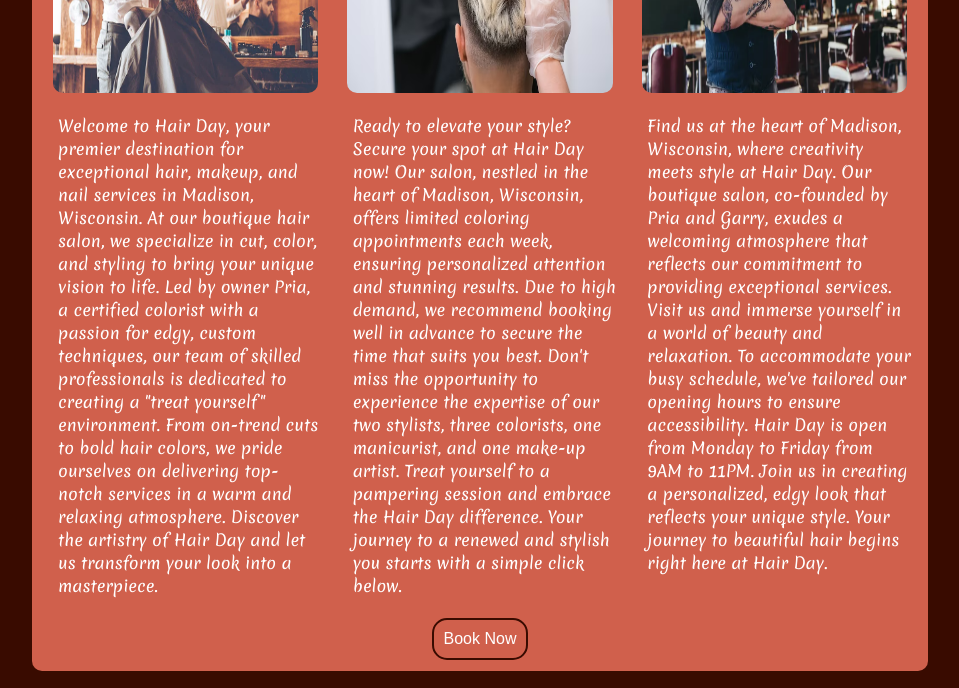
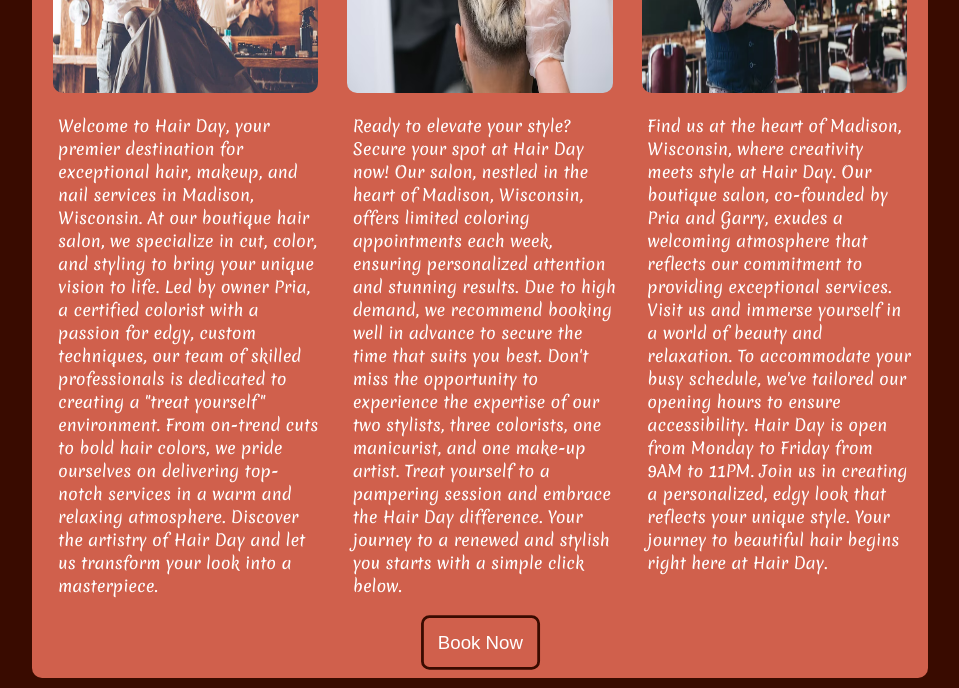
Before and after one commit to AbubakrAliFOX/Hair-Day-, a plain HTML site: page index.html in a window 1280 px wide. Shown: the part 840-1528 px from the top of the page, without its empty margins (160-1119 px from the left). Drawn offline with Linux system fonts and the light colour scheme.

Commit message:
Add button effect

```diff
--- a/style.css
+++ b/style.css
@@ -127,19 +127,41 @@ a {
 }
 
 .info button {
+  --color: #390b00;
   background: none;
   color: white;
-  border: 2px solid #390b00;
+  border: 2px solid var(--color);
   cursor: pointer;
-  border-radius: 15px;
-  font-size: 16px;
+  transform: scale(1.4);
+  border-radius: 6px;
   padding: 10px;
-  margin: 5px 0;
+  margin: 10px 0;
   transition: 0.5s;
+  position: relative;
+  isolation: isolate;
+}
+
+.info button::after {
+  content: "";
+  position: absolute;
+  z-index: -1;
+  background: var(--color);
+  inset: 0;
+  scale: 0 1;
+  transform-origin: right;
+  transition: scale 450ms;
+
 }
 
 .info button:hover {
-  background-color: #390b00;
+  color: white;
+  /* font-weight: bolder; */
+}
+
+.info button:hover::after,
+.info button:focus-visible::after {
+  transform-origin: left;
+  scale: 1 1;
 }
 
 footer {
```
